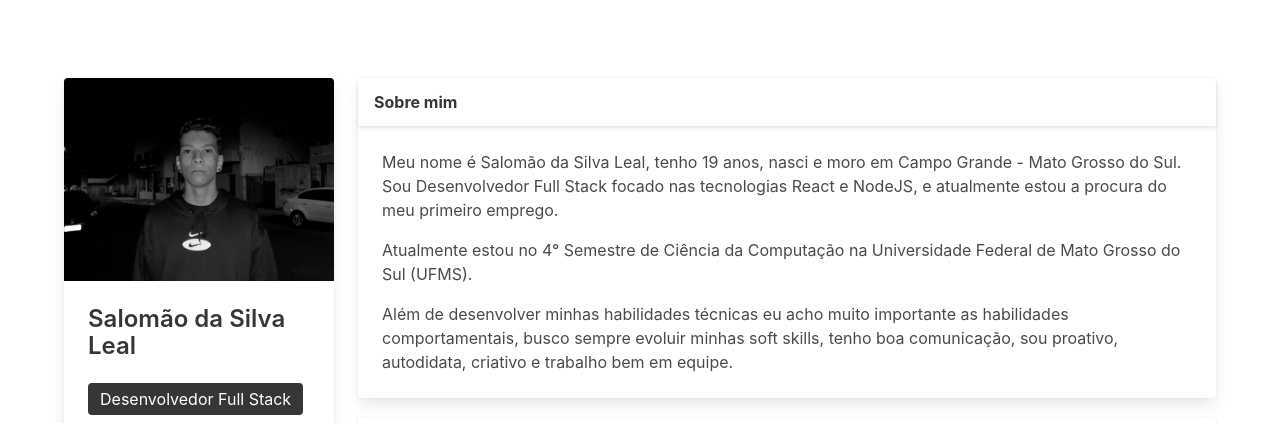
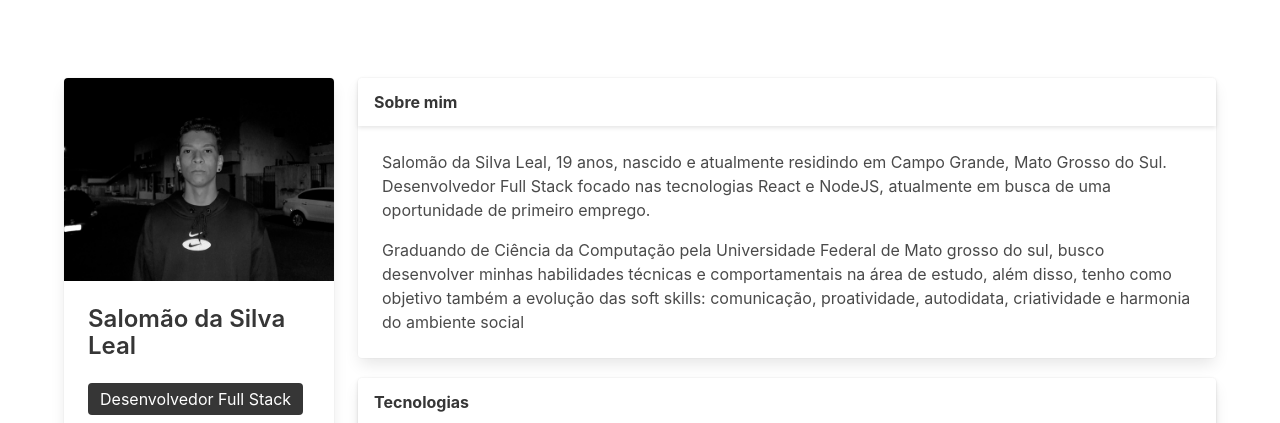
Before and after one commit to Ulucass/portfolio, a plain HTML site: page index.html in a window 1280 px wide. Shown: the part 62-485 px from the top of the page. Drawn offline with nearby package versions, Linux system fonts and the light colour scheme.

Commit message:
Correções do "Sobre mim" da Primeira Versão

```diff
--- a/index.html
+++ b/index.html
@@ -76,20 +76,19 @@
               <div class="card-content">
                 <div class="content">
                   <p>
-                    Meu nome é Salomão da Silva Leal, tenho 19 anos, nasci e
-                    moro em Campo Grande - Mato Grosso do Sul. Sou Desenvolvedor
-                    Full Stack focado nas tecnologias React e NodeJS, e
-                    atualmente estou a procura do meu primeiro emprego.
+                    Salomão da Silva Leal, 19 anos, nascido e atualmente
+                    residindo em Campo Grande, Mato Grosso do Sul.
+                    Desenvolvedor Full Stack focado nas tecnologias React e
+                    NodeJS, atualmente em busca de uma oportunidade de primeiro
+                    emprego.
                   </p>
                   <p>
-                    Atualmente estou no 4° Semestre de Ciência da Computação na
-                    Universidade Federal de Mato Grosso do Sul (UFMS).
-                  </p>
-                  <p>
-                    Além de desenvolver minhas habilidades técnicas eu acho
-                    muito importante as habilidades comportamentais, busco
-                    sempre evoluir minhas soft skills, tenho boa comunicação,
-                    sou proativo, autodidata, criativo e trabalho bem em equipe.
+                    Graduando de Ciência da Computação pela Universidade Federal
+                    de Mato grosso do sul, busco desenvolver minhas habilidades
+                    técnicas e comportamentais na área de estudo, além disso,
+                    tenho como objetivo também a evolução das soft skills:
+                    comunicação, proatividade, autodidata, criatividade e
+                    harmonia do ambiente social
                   </p>
                 </div>
               </div>
```
